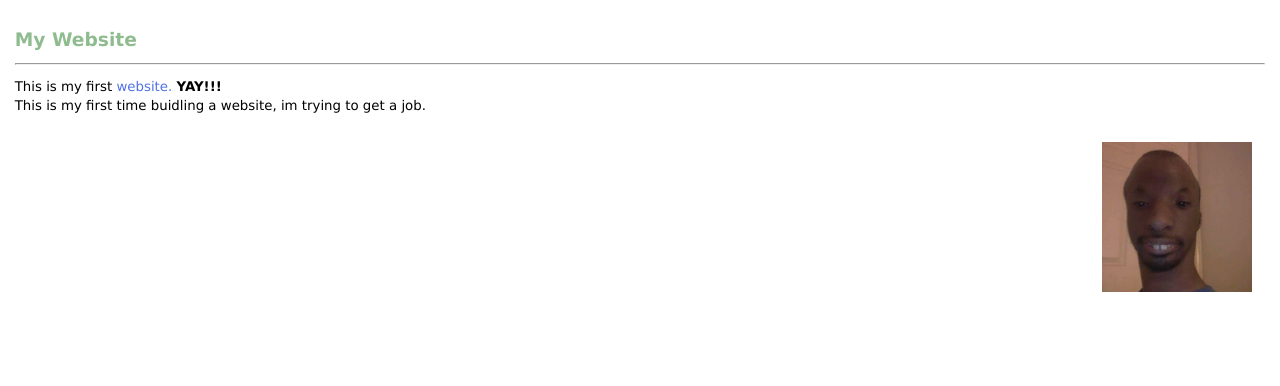
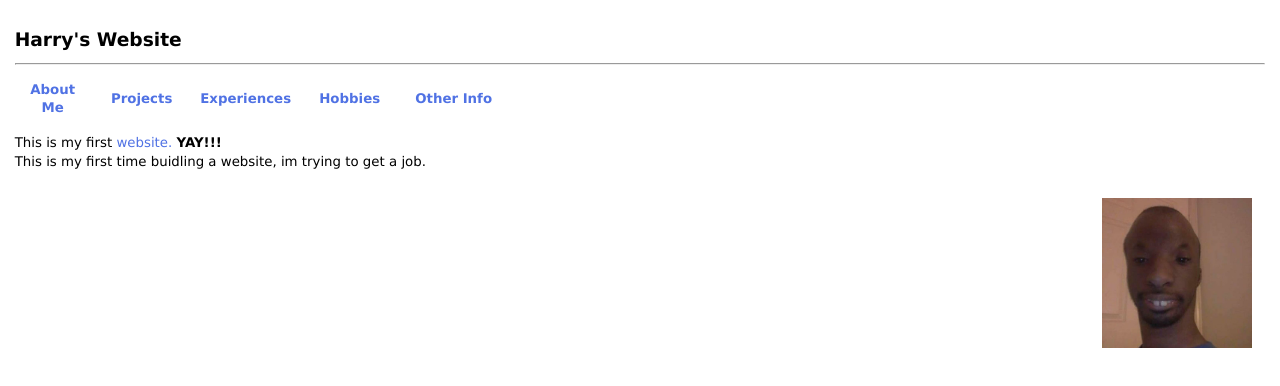
Before and after one commit to harrysokool/harrysokool.github.io, a plain HTML site: page index.html in a window 1280 px wide. Drawn offline with Linux system fonts and the light colour scheme.

Commit message:
added navigations

```diff
--- a/index.html
+++ b/index.html
@@ -1,24 +1,34 @@
 <!DOCTYPE html>
     <html>
+
         <head>
             <meta charset="utf-8">
-            <meta name="viewport" content="width=device-width, initial-scale=1">
+            <meta name="description" content="personal website">
+            <meta name="author" content="Harry">
+            <meta name="keywords" content="HTML, CSS, js, personal website">
+            <meta name="viewport" content="width=device-width, initial-scale=1.0">
             <link rel="stylesheet" type="text/css" href="styles.css">
+
+            <!-- The name of the tab -->
             <title>
                 My Website
             </title>
-
         </head>
 
 
         <body>
-            <header style="color:darkseagreen">
+            <header>
                 <h1>
-                    My Website  <hr>
+                    Harry's Website  <hr>
                 </h1>
                 <nav>
-
-
+                    <table>
+                        <th width="70"><a href="#">About Me</a></th>
+                        <th width="100"><a href="#">Projects</a></th>
+                        <th width="100"><a href="#">Experiences</a></th>
+                        <th width="100"><a href="#">Hobbies</a></th>
+                        <th width="100"><a href="#">Other Info</a></th>
+                    </table>
                 </nav>
             </header>
 
```
